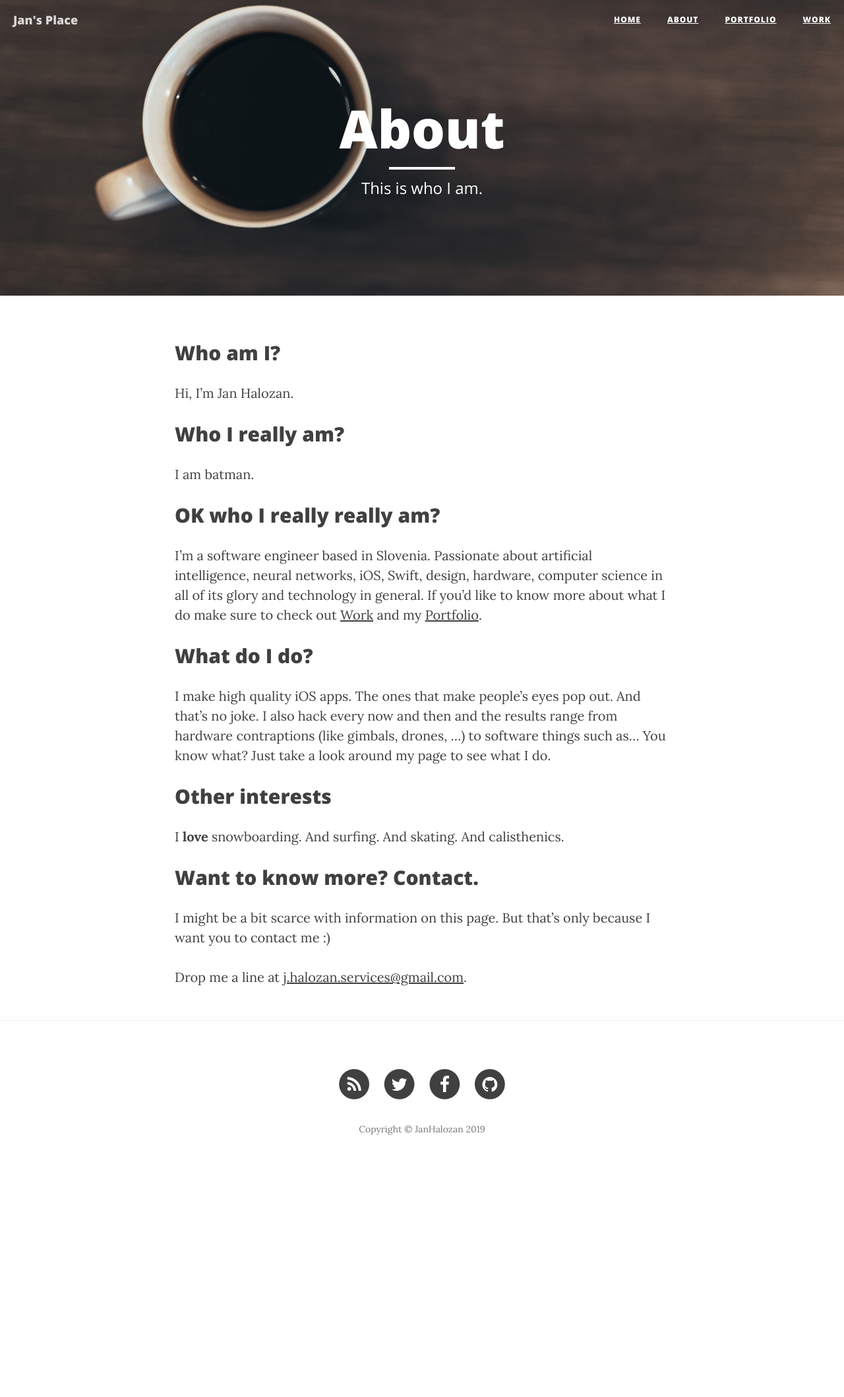
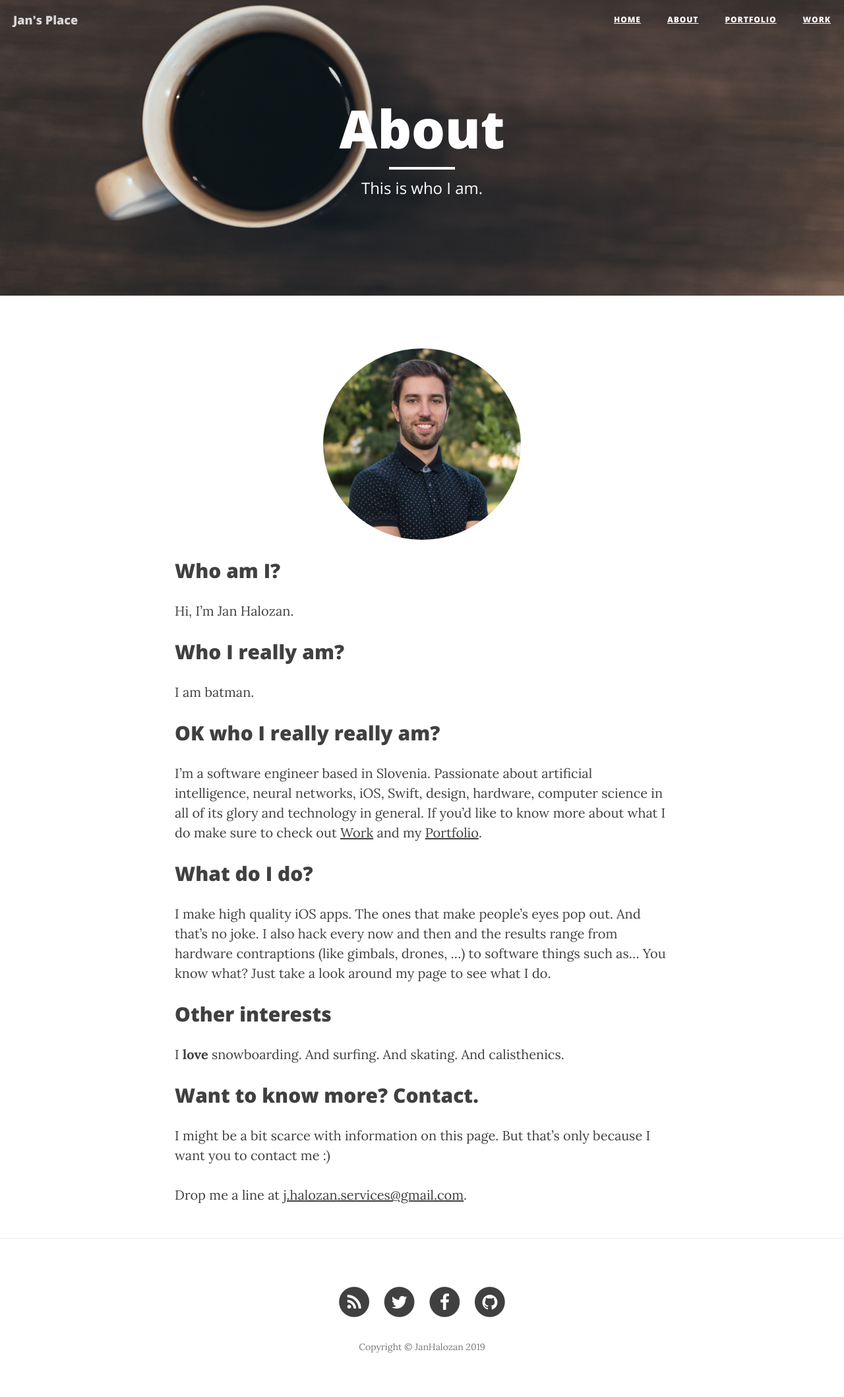
Before and after one commit to JanHalozan/JanHalozan.github.io, a Jekyll site: the page built from about.md, in a window 1280 px wide. Shown: the whole page at 66% size. Built offline with Jekyll 4.4.1, drawn with Linux system fonts in a browser that asks for light colours; nearby versions of some CDN libraries; before the commit the page ends 1787 px from its top, so only the background shows below that.

Commit message:
Add avatar

```diff
--- a/about.md
+++ b/about.md
@@ -4,6 +4,8 @@ title: "About"
 description: "This is who I am."
 header-img: "img/about-bg.jpg"
 ---
+
+<img src="/img/about_avatar.jpg" width="300px" class="center-image" style="border-radius: 50%"/>
 
 ## Who am I?
 
```
Also changed, not shown: img/about_avatar.jpg (added).
